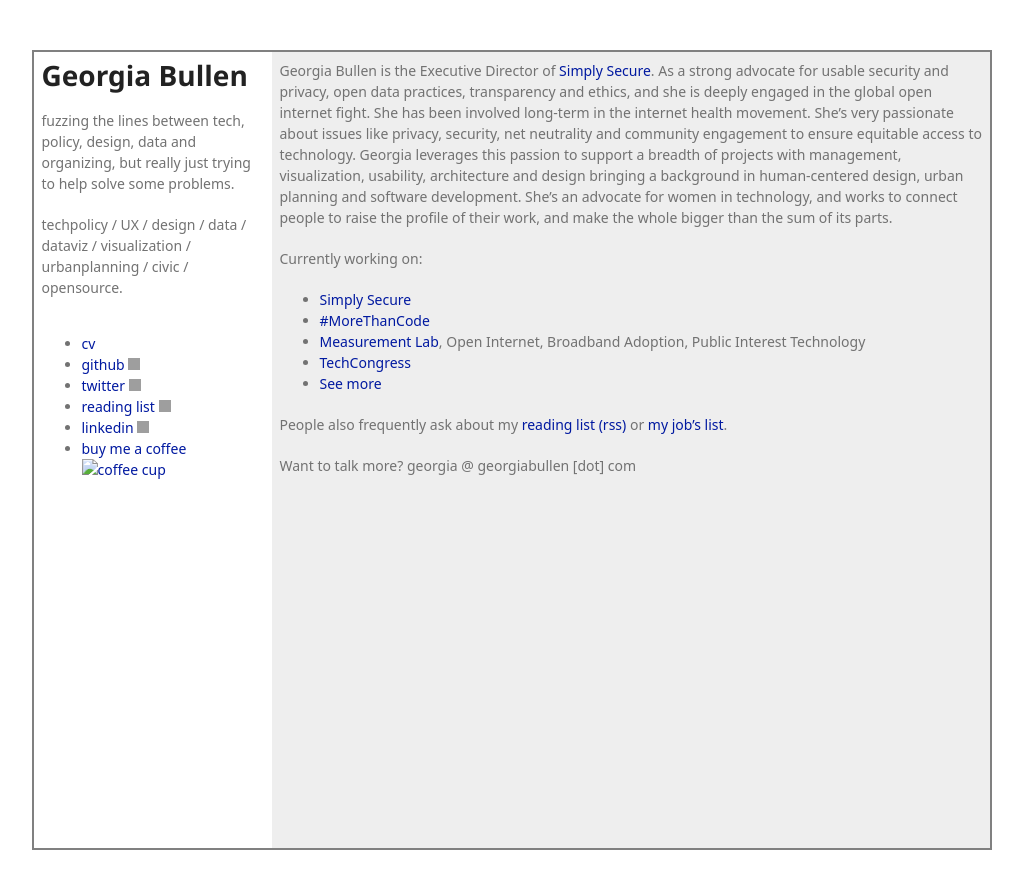
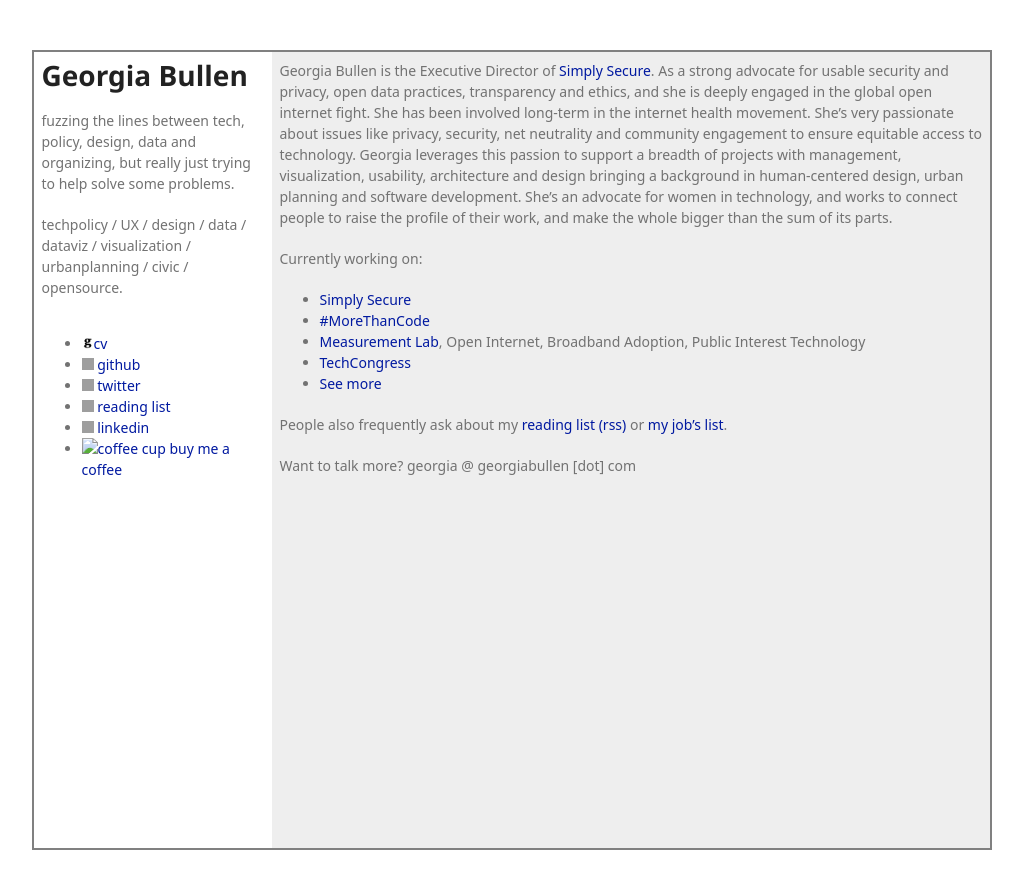
Before and after one commit to georgiamoon/markdowncv, a Jekyll site: the page built from index.md, in a window 1280 px wide. Shown: the top 889 px of the page, without its empty margins (128-1151 px from the left). Built offline with Jekyll 4.4.1, drawn with Linux system fonts in a browser that asks for light colours; some web fonts are replaced; our own code applies the rules of GitHub Pages for plain Markdown files; a script that is not in the unit is left out; grey boxes are pictures that could not be loaded.

Commit message:
move icons

```diff
--- a/_layouts/default.html
+++ b/_layouts/default.html
@@ -52,13 +52,13 @@
       <footer>
         {% if site.github.is_project_page %}
         <ul>
-          <li><a href="cv">cv</a></li>
+          <li><a href="cv"><img src='/assets/img/favicon.png' alt="favicon" width="12" height="12">cv</a></li>
           <!-- <li><a href="/photos/">photo</a></li> -->
-          <li><a href="{{ site.github.owner_url }}">github <img src="https://github.githubassets.com/images/modules/logos_page/GitHub-Mark.png" alt="github icon" width="12" height="12"></a></li>
-          <li><a href="https://twitter.com/georgiamoon">twitter <img src="https://cdn2.iconfinder.com/data/icons/minimalism/512/twitter.png" alt="twitter icon" width="12" height="12"></a></li>
-          <li><a href="https://www.instapaper.com/rss/3003374/7z9HCy9CwNTjtlUbJg7TnhsDLYM">reading list <img src="https://img.icons8.com/ios-filled/2x/instapaper.png" alt="instapaper icon" width="12" height="12"></a></li>
-          <li><a href="https://www.linkedin.com/in/georgiabullen/">linkedin <img src="https://content.linkedin.com/content/dam/me/business/en-us/amp/brand-site/v2/bg/LI-Bug.svg.original.svg" alt="linkedin icon" width="12" height="12"></a></li>
-          <li><a href="https://www.buymeacoffee.com/georgiamoon">buy me a coffee <img src="https://img.buymeacoffee.com/api/?name=Georgia+Bullen&size=300&bg-image=bmc" alt="coffee cup" width="12" height="12"></a></li>
+          <li><a href="{{ site.github.owner_url }}"><img src="https://github.githubassets.com/images/modules/logos_page/GitHub-Mark.png" alt="github icon" width="12" height="12"> github</a></li>
+          <li><a href="https://twitter.com/georgiamoon"><img src="https://cdn2.iconfinder.com/data/icons/minimalism/512/twitter.png" alt="twitter icon" width="12" height="12"> twitter</a></li>
+          <li><a href="https://www.instapaper.com/rss/3003374/7z9HCy9CwNTjtlUbJg7TnhsDLYM"><img src="https://img.icons8.com/ios-filled/2x/instapaper.png" alt="instapaper icon" width="12" height="12"> reading list</a></li>
+          <li><a href="https://www.linkedin.com/in/georgiabullen/"><img src="https://content.linkedin.com/content/dam/me/business/en-us/amp/brand-site/v2/bg/LI-Bug.svg.original.svg" alt="linkedin icon" width="12" height="12"> linkedin</a></li>
+          <li><a href="https://www.buymeacoffee.com/georgiamoon"><img src="https://img.buymeacoffee.com/api/?name=georgia+bullen&size=300&bg-image=bmc" alt="coffee cup" width="12" height="12"> buy me a coffee</a></li>
         </ul>
         {% endif %}
       </footer>
```
